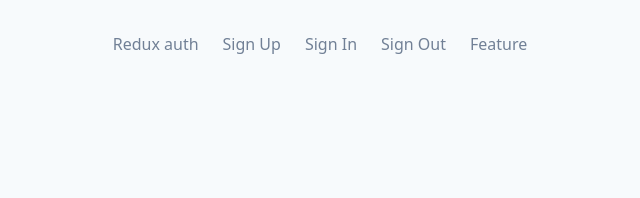
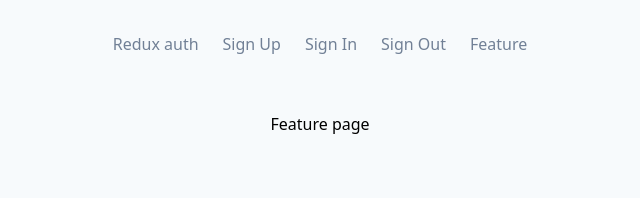
Before and after one commit to Meenachinmay/mern_auth_client, a React (Create React App) app: page /feature in a window 1280 px wide. Shown: the top 198 px of the page, without its empty margins (320-960 px from the left). Built offline with nearby package versions, Linux system fonts and the light colour scheme.

Commit message:
user is redirecting after signup to feature page

```diff
--- a/src/actions/index.js
+++ b/src/actions/index.js
@@ -2,13 +2,14 @@ import axios from 'axios';
 
 import { AUTH_USER, AUTH_ERROR } from './types';
 
-export const signUp = (formProps) => dispatch => {
+export const signUp = (formProps, callback) => dispatch => {
     axios.post('/signup', formProps)
         .then(response => {
             dispatch({
                 type: AUTH_USER,
                 payload: response.data.success
-            })
+            });
+            callback();
         })
         .catch(error => dispatch({
             type: AUTH_ERROR,
--- /dev/null
+++ b/src/components/Feature.js
@@ -0,0 +1,9 @@
+import React from 'react';
+
+const Feature = () => {
+    return (
+        <div className="container mx-auto text-center p-3 m-3">Feature page</div>
+    )
+}
+
+export default Feature;
--- a/src/components/auth/SignUp.js
+++ b/src/components/auth/SignUp.js
@@ -9,8 +9,16 @@ class SignUp extends React.Component {
     onSubmit = formProps => {
 
         // MAKE A CALL TO SIGN UP ACTION from action.js
-        this.props.signUp(formProps);
+        this.props.signUp(formProps, () => {
+            this.props.history.push('/feature');
+        });
     }
+
+    // componentDidMount(){
+    //     if (this.props.auth.authenticated.success) {
+    //         this.props.history.push('/feature')
+    //     }
+    // }
 
     render(){
         const { handleSubmit } = this.props;
--- a/src/index.js
+++ b/src/index.js
@@ -10,6 +10,7 @@ import App from './components/App';
 import SignUp from './components/auth/SignUp';
 import SignIn from './components/auth/SignIn';
 import Welcome from './components/Welcome';
+import Feature from './components/Feature';
 
 import './assets/main.css';
 
@@ -32,6 +33,7 @@ ReactDOM.render(
       <Route path="/signup" exact component={ SignUp }/>
       <Route path="/signin" exact component={ SignIn }/>
       <Route path="/welcome" exact component={ Welcome }/>
+      <Route path="/feature" exact component={ Feature }/>
     </BrowserRouter>
   </Provider>,
   document.getElementById('root')
```
